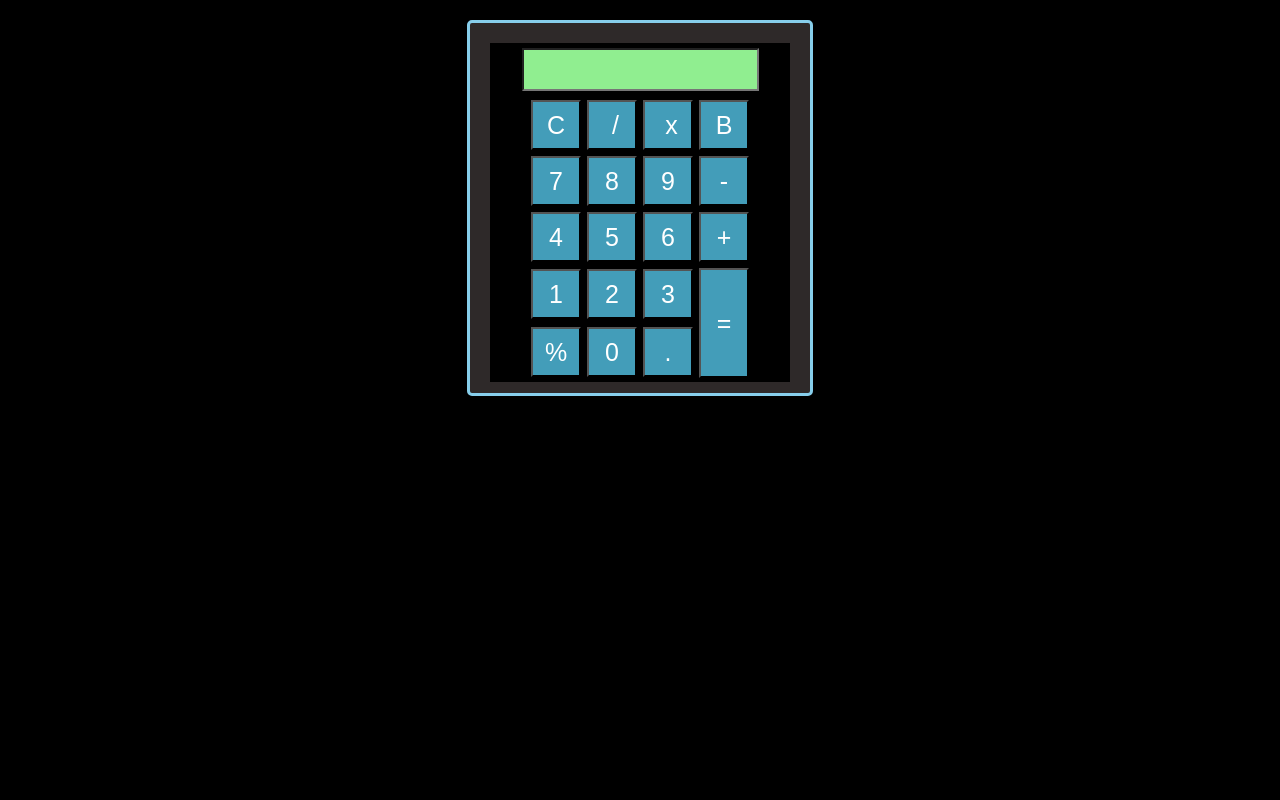
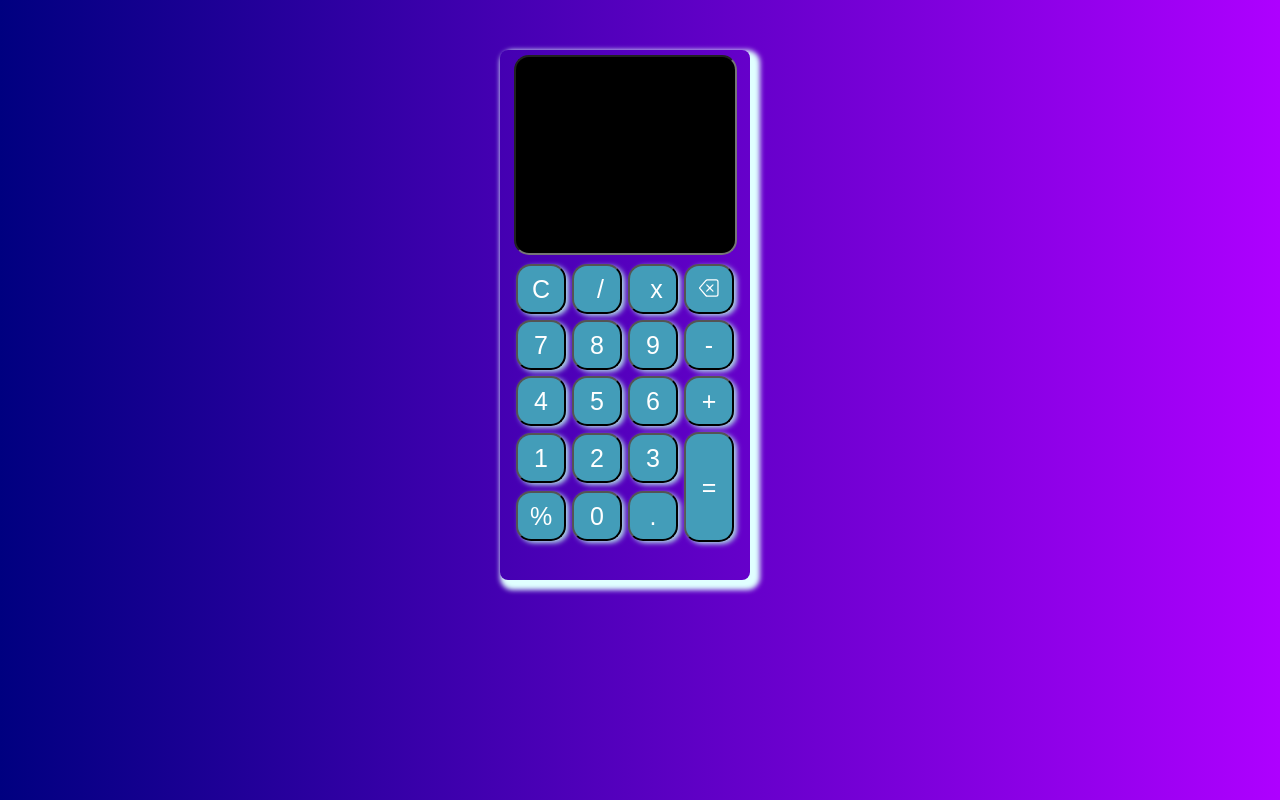
Before and after one commit to 0122345/calc_in_htm-js, a plain HTML site: page index.html in a window 1280 px wide. Drawn offline with Linux system fonts and the light colour scheme.

Commit message:
styling updated

```diff
--- a/index.html
+++ b/index.html
@@ -27,7 +27,11 @@
                         <input class="btn" type="button" value=" x" onclick=" insert('*')">
                     </td>
                     <td>
-                        <input class="btn" type="button" value="B" onclick="backspace()">
+                        <!-- <input  type="button" value="B"> -->
+                        <button class="btn"  onclick="backspace()"><svg xmlns="http://www.w3.org/2000/svg" width="20" height="20" fill="currentColor" class="bi bi-backspace" viewBox="0 0 16 16">
+                            <path d="M5.83 5.146a.5.5 0 0 0 0 .708L7.975 8l-2.147 2.146a.5.5 0 0 0 .707.708l2.147-2.147 2.146 2.147a.5.5 0 0 0 .707-.708L9.39 8l2.146-2.146a.5.5 0 0 0-.707-.708L8.683 7.293 6.536 5.146a.5.5 0 0 0-.707 0z"/>
+                            <path d="M13.683 1a2 2 0 0 1 2 2v10a2 2 0 0 1-2 2h-7.08a2 2 0 0 1-1.519-.698L.241 8.65a1 1 0 0 1 0-1.302L5.084 1.7A2 2 0 0 1 6.603 1h7.08zm-7.08 1a1 1 0 0 0-.76.35L1 8l4.844 5.65a1 1 0 0 0 .759.35h7.08a1 1 0 0 0 1-1V3a1 1 0 0 0-1-1h-7.08z"/>
+                          </svg></button>
                     </td>
                 </tr>
                 <tr>
--- a/styles.css
+++ b/styles.css
@@ -1,20 +1,34 @@
+body{
+    width: 20vw;
+    height: 20vh;
+    background-image: linear-gradient(to right,rgb(0, 0, 128), rgb(174, 0, 255));
+}
 .formstyle{
-    width: 300px;
-    height: 330px;
-    margin: 20px auto;
-    border: 3px solid skyblue;
-    border-radius: 5px;
-    padding: 20px;
+    display: flex;
+    flex-direction: column;
+    width: 250px;
+    height: 530px;
     text-align: center;
-    background-color: rgb(46, 41, 41);
+    box-sizing: border-box;
+
+    box-shadow:5px 5px 5px 5px lightcyan;
+    border-radius: 8px;
+
+
+    position: absolute;
+    left: 500px;
+    top: 50px;
 }
 input:hover{
-    background-color: rgb(111, 0, 128);
+    background-image: linear-gradient(to right,#FFA384, #74BDCB);
+}
+.textview{
+    color: aliceblue;
 }
 *{
     margin: 0px;
     padding: 0px;
-    background-color: black;
+    box-sizing: border-box;
 }
 .btn{
     width: 50px;
@@ -24,14 +38,20 @@ input:hover{
     cursor: pointer;
     background-color: rgb(67, 157, 185);
     color: white;
-
+    /* padding: 12px; */
+    box-shadow: 3px 2px 5px lightblue;
+    border-radius: 15px;
 }
 .textview{
+    height: 200px;
     width: 223px;
     margin:  5px;
     font-size: 25px;
     padding: 5px;
-    background-color: lightgreen;
+    background-color: black;
+    border-radius: 15px;
+    text-align: right;
+
 }
 @media only screen and(width:414px){
   form{
```
Also changed, not shown: Capture.JPG (added), cal.jpg (deleted), 1 other file.
